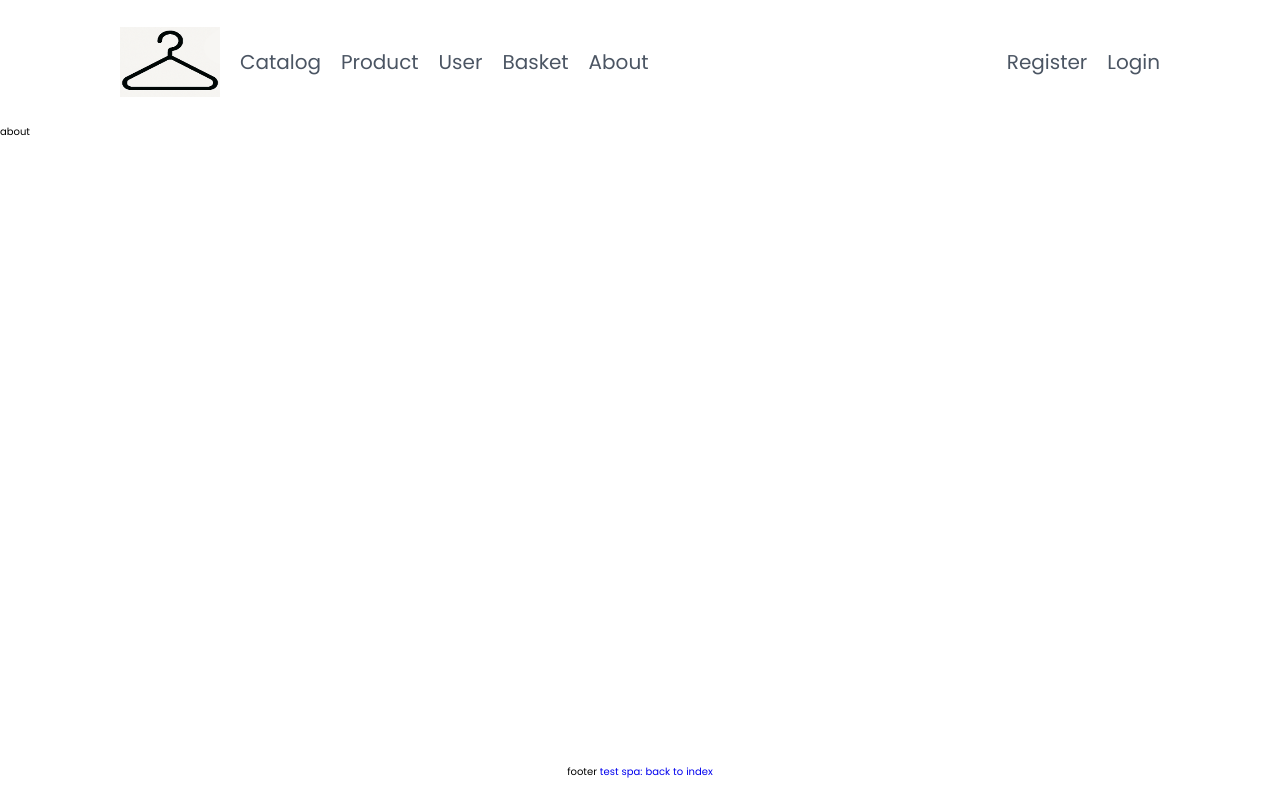
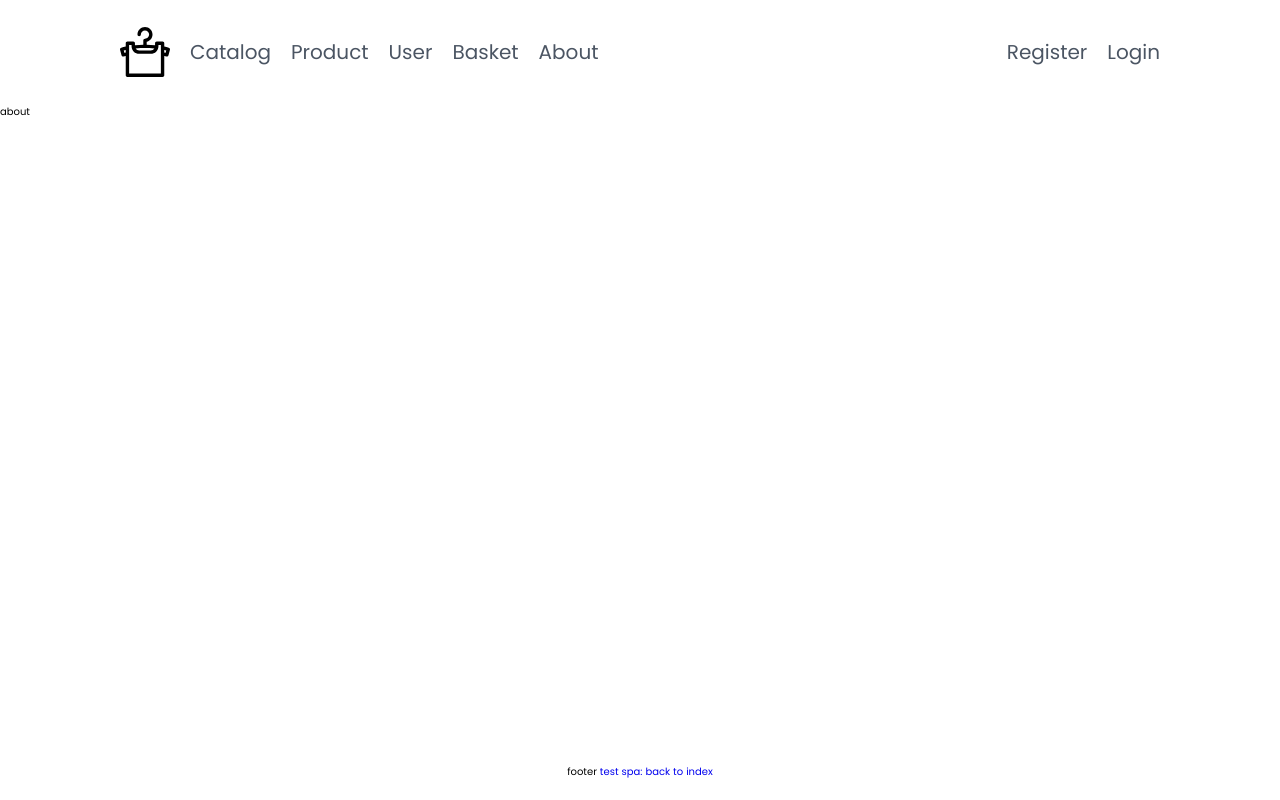
Before and after one commit to YuliAdam/simple-eCommerce-Application, a React (Vite) app: page /about in a window 1280 px wide. Built offline with nearby package versions, Linux system fonts and the light colour scheme.

Commit message:
refactor: change logo

```diff
--- /dev/null
+++ b/src/assets/img/logo.tsx
@@ -0,0 +1,35 @@
+import styles from '@components/header/header.module.scss';
+export function Logo() {
+  return (
+    <svg
+      className={styles['logo']}
+      fill="#000000"
+      height="800px"
+      width="800px"
+      version="1.1"
+      id="Capa_1"
+      xmlns="http://www.w3.org/2000/svg"
+      xmlnsXlink="http://www.w3.org/1999/xlink"
+      viewBox="0 0 297.004 297.004"
+      xmlSpace="preserve"
+    >
+      <path
+        d="M295.589,127.164c-1.358-2.299-3.576-3.963-6.161-4.628c-8.722-2.24-17.598-4.288-26.486-6.12V96.59
+	c0-5.56-4.507-10.066-10.067-10.066h-34.615c-5.56,0-10.067,4.507-10.067,10.066v11.314c-16.491-1.746-33.051-2.771-49.622-3.065
+	V88.208c19.809-4.575,34.616-22.356,34.616-43.53C193.186,20.043,173.142,0,148.502,0s-44.684,20.043-44.684,44.678
+	c0,5.56,4.507,10.067,10.067,10.067c5.56,0,10.067-4.508,10.067-10.067c0-13.532,11.013-24.542,24.549-24.542
+	c13.536,0,24.549,11.01,24.549,24.542c0,13.531-11.013,24.54-24.549,24.54c-5.56,0-10.067,4.507-10.067,10.067v25.554
+	c-16.572,0.294-33.132,1.319-49.624,3.065V96.59c0-5.56-4.508-10.066-10.067-10.066H44.13c-5.56,0-10.067,4.507-10.067,10.066
+	v19.826c-8.889,1.832-17.765,3.88-26.486,6.12c-2.585,0.665-4.803,2.329-6.162,4.628c-1.357,2.299-1.749,5.043-1.083,7.63
+	l8.609,33.515c1.167,4.544,5.258,7.566,9.743,7.564c0.828,0,1.671-0.102,2.511-0.318c4.222-1.083,8.523-2.123,12.868-3.115v114.497
+	c0,5.559,4.507,10.067,10.067,10.067h208.744c5.56,0,10.067-4.508,10.067-10.067V172.439c4.345,0.992,8.646,2.032,12.866,3.115
+	c0.841,0.216,1.683,0.318,2.512,0.318c4.485,0,8.576-3.019,9.743-7.564l8.61-33.515
+	C297.339,132.207,296.947,129.463,295.589,127.164z M204.112,127.726c-4.561,7.067-12.499,11.759-21.52,11.759h-68.184
+	c-9.021,0-16.958-4.691-21.52-11.759C129.851,123.946,167.153,123.946,204.112,127.726z M25.963,153.646l-3.601-14.021
+	c3.885-0.921,7.788-1.801,11.701-2.638v14.813C31.347,152.398,28.646,153.013,25.963,153.646z M242.807,276.869H54.197V106.657
+	h14.479v7.236c0,25.214,20.516,45.726,45.733,45.726h68.184c25.218,0,45.733-20.512,45.733-45.726v-7.236h14.48V276.869z
+	 M271.04,153.646c-2.682-0.634-5.383-1.248-8.099-1.845v-14.814c3.913,0.837,7.816,1.717,11.701,2.638L271.04,153.646z"
+      />
+    </svg>
+  );
+}
--- a/src/components/header/header.module.scss
+++ b/src/components/header/header.module.scss
@@ -55,6 +55,7 @@ $red-border-color: red;
 
 .nav-item {
   display: flex;
+  cursor: pointer;
 }
 
 .nav-link {
@@ -78,15 +79,20 @@ $red-border-color: red;
 
 .logo {
   display: block;
-  width: 100px;
-  height: 70px;
+  width: auto;
+  height: 50px;
+  cursor: pointer;
   @media (max-width: 942px) {
     display: none;
+  }
+  &:hover {
+    fill: $vibrant-color;
   }
 }
 
 .nav-menu-btn {
   display: none;
+  cursor: pointer;
   @media (max-width: 942px) {
     position: absolute;
     top: 50%;
--- a/src/components/header/header.tsx
+++ b/src/components/header/header.tsx
@@ -2,11 +2,11 @@ import { Path } from '@/config/routesConfig';
 import { Link, useNavigate } from 'react-router-dom';
 import styles from './header.module.scss';
 import { useEffect, useState } from 'react';
-import logo from '@assets/logo.png';
 import { useDispatch, useSelector } from 'react-redux';
 import { login, logout } from '@/store/slices/authSlice';
 import type { RootState } from '@/store/store';
 import { shop } from '@config/localStorageConfig';
+import { Logo } from '@/assets/img/logo';
 
 export function Header() {
   const dispatch = useDispatch();
@@ -79,7 +79,7 @@ export function Header() {
             <ul className={styles['nav-list']}>
               <li className={styles['nav-item']}>
                 <Link to={Path.empty} className={styles['nav-link']}>
-                  <img className={styles['logo']} src={logo} alt="Logo" />
+                  <Logo />
                 </Link>
               </li>
               <li className={styles['nav-item']}>
```
